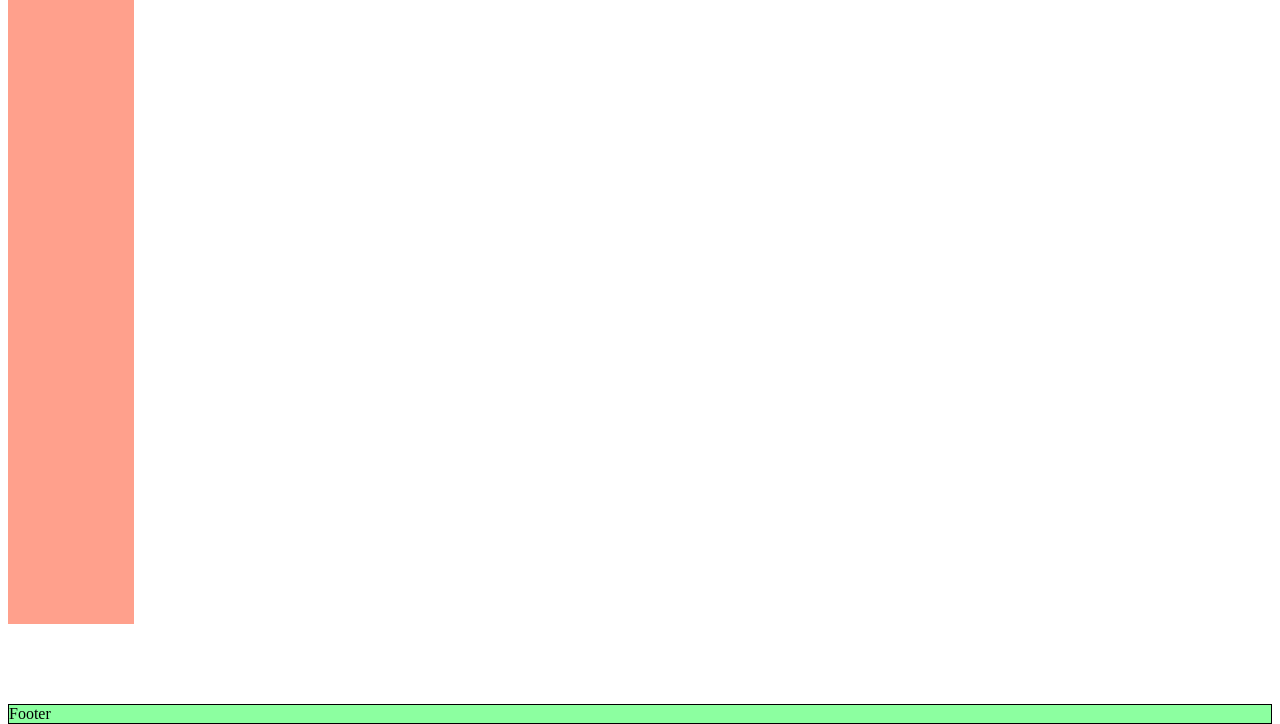
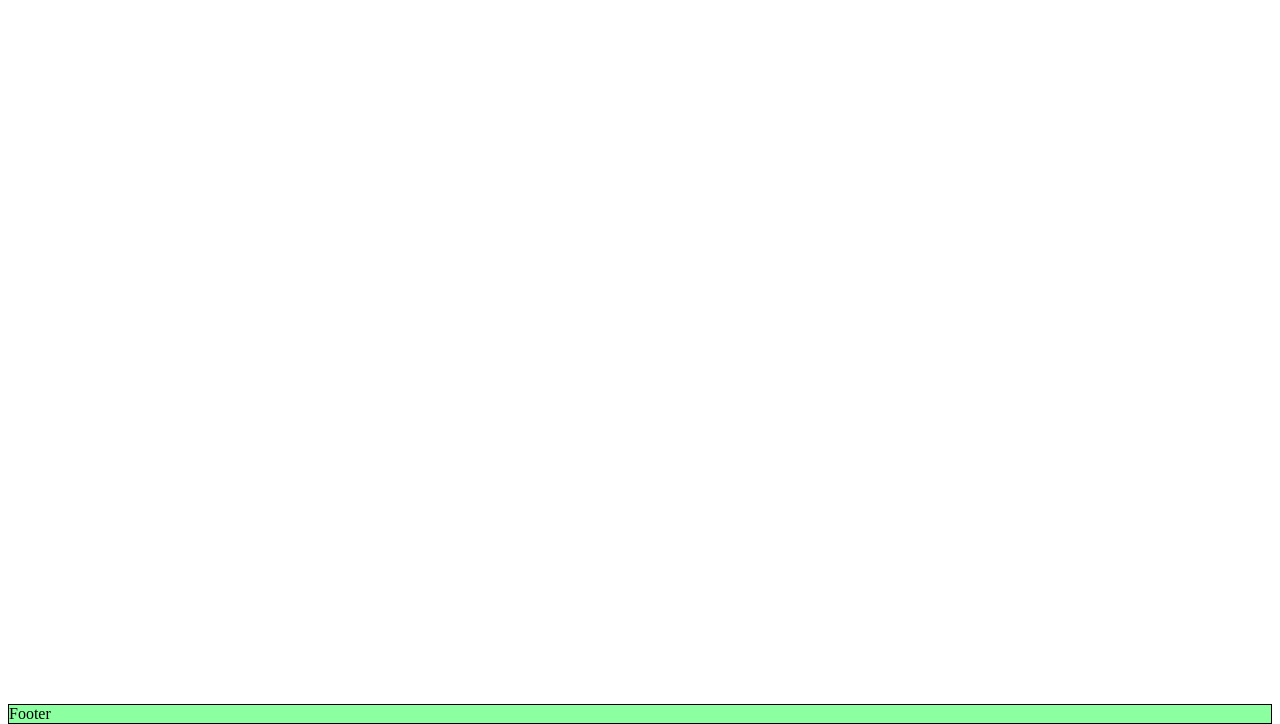
Before and after one commit to zckramer/Bring-It-Front-End, a website with bundled scripts: page docs/index.html in a window 1280 px wide. Shown: the part 104-828 px from the top of the page. Built offline with nearby package versions, Linux system fonts and the light colour scheme.

```diff
--- a/docs/style.css
+++ b/docs/style.css
@@ -52,9 +52,10 @@
 
 .nav-bar {
 	grid-area: nav;
+	margin: 0%;
 	height: 100%;
 	width:100%;
-	background-color: #ffa08c;
+	/* background-color: #ffa08c; */
 	display:flex;
 	flex-direction:column;
 }
```
